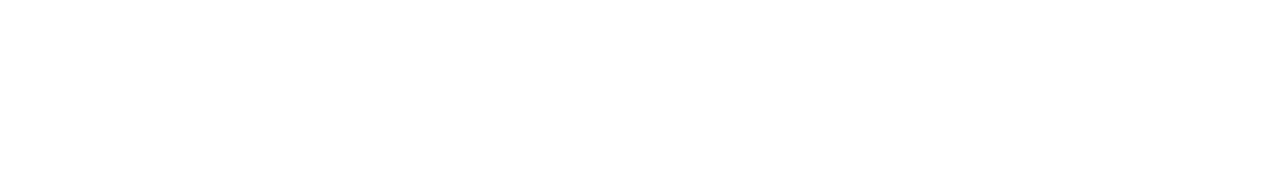
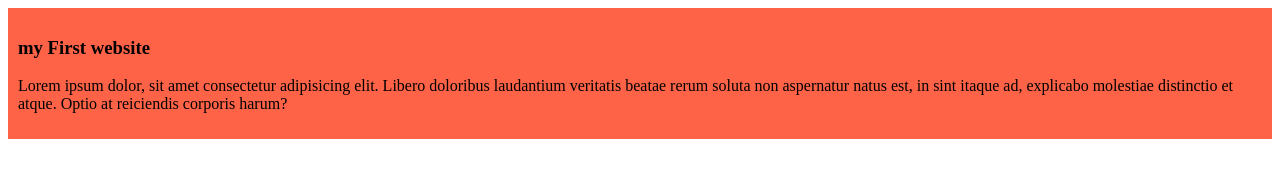
Before and after one commit to riadulislam3/my-simple-website, a plain HTML site: page index.html in a window 1280 px wide. Drawn offline with Linux system fonts and the light colour scheme.

Commit message:
added css

```diff
--- a/index.html
+++ b/index.html
@@ -4,8 +4,12 @@
     <meta charset="UTF-8">
     <meta name="viewport" content="width=device-width, initial-scale=1.0">
     <title>my simple website</title>
+    <link rel="stylesheet" href="styles/blog.css">
 </head>
 <body>
-
+    <div>
+        <h3>my First website</h3>
+        <p>Lorem ipsum dolor, sit amet consectetur adipisicing elit. Libero doloribus laudantium veritatis beatae rerum soluta non aspernatur natus est, in sint itaque ad, explicabo molestiae distinctio et atque. Optio at reiciendis corporis harum?</p>
+    </div>
 </body>
 </html>
--- /dev/null
+++ b/styles/blog.css
@@ -0,0 +1,4 @@
+div{
+    background-color: tomato;
+    padding: 10px;
+}
```
